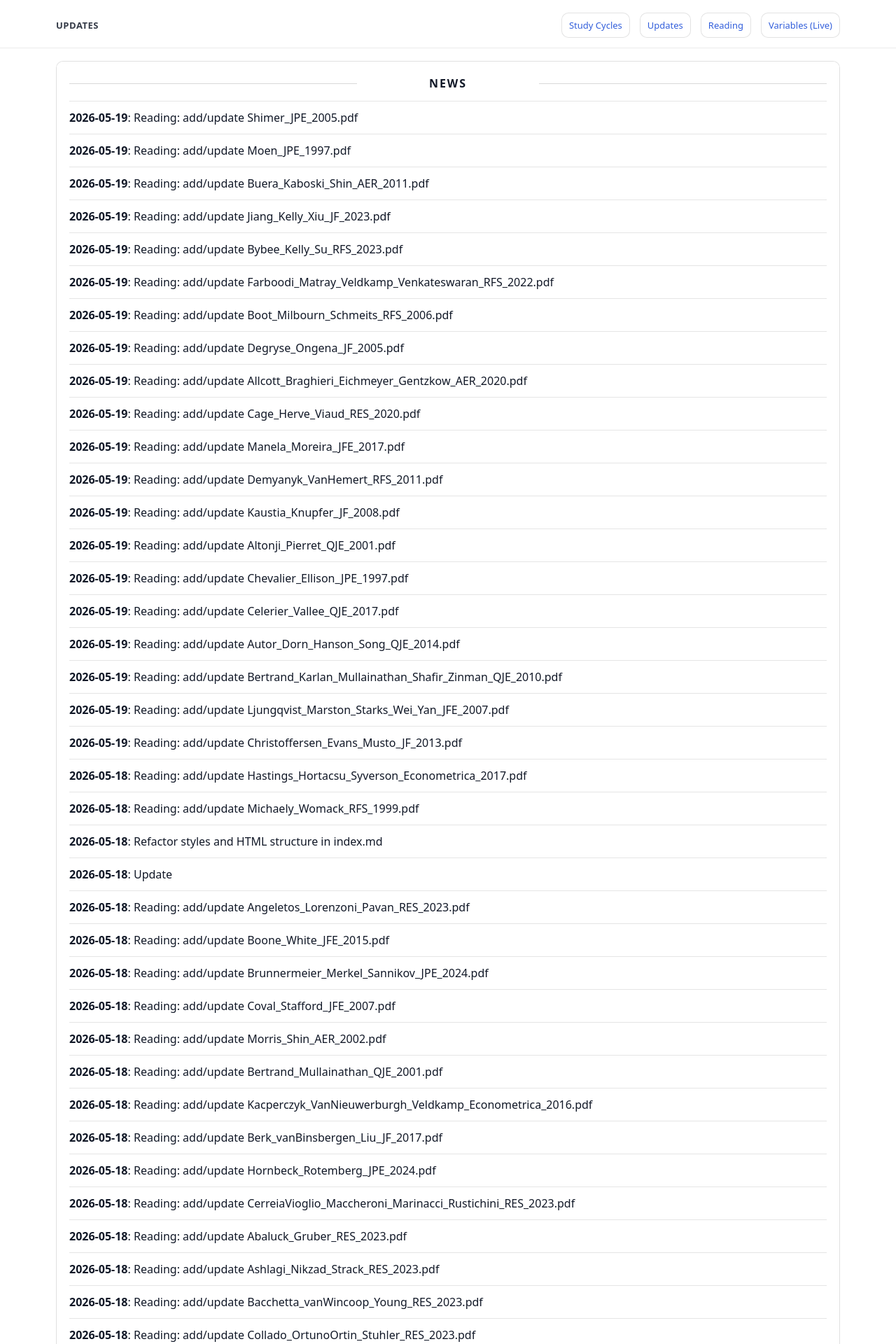
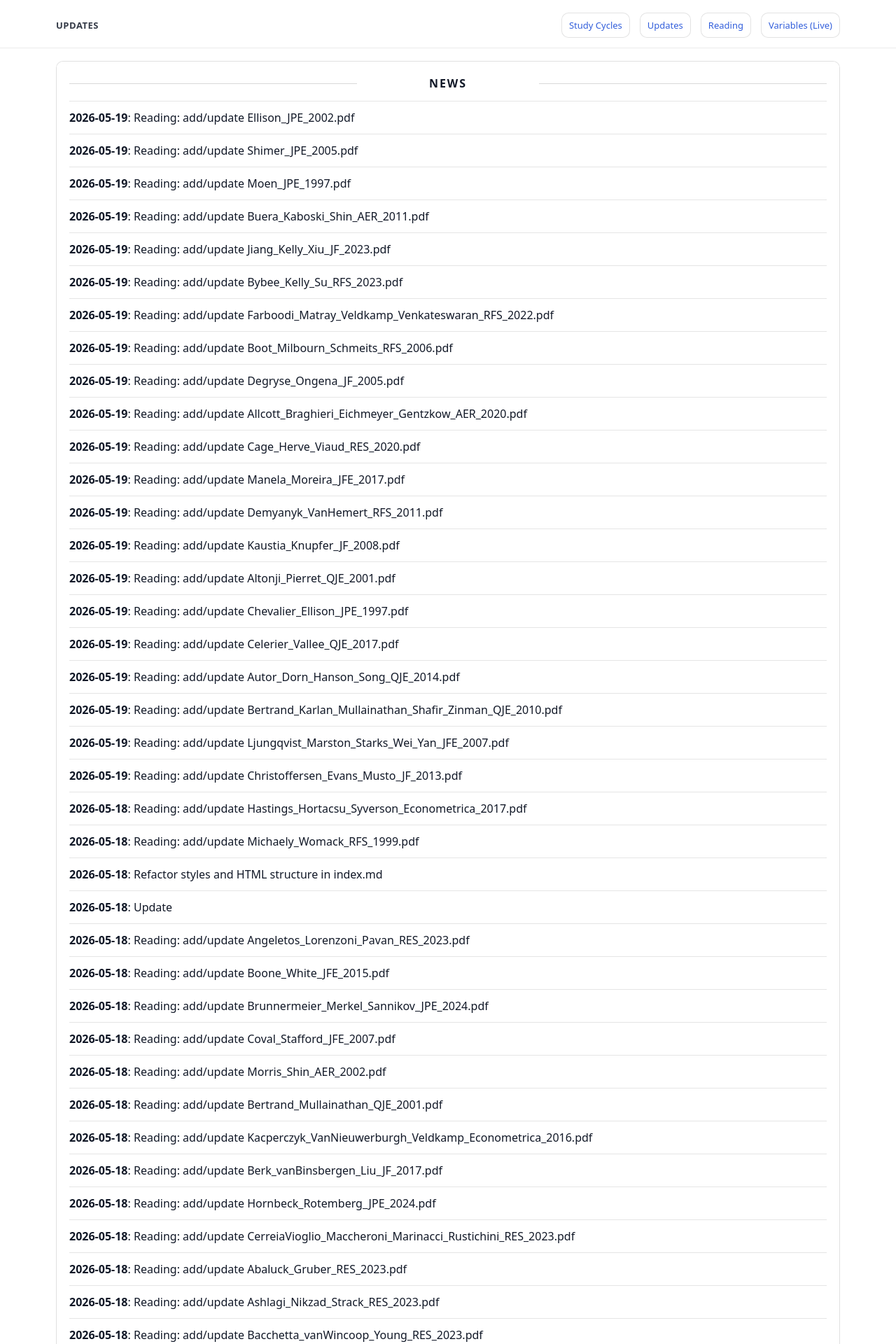
Before and after one commit to yaxinzn/study-archive, a Jekyll site: the page built from updates/index.md, in a window 1280 px wide. Shown: the top 1920 px of the page at 70% size. Built offline with Jekyll 4.4.1, drawn with Linux system fonts in a browser that asks for light colours; some of the changed text lies outside the part shown.

Commit message:
chore: update NEWS feed

```diff
--- a/_data/news.yml
+++ b/_data/news.yml
@@ -1,4 +1,7 @@
 # Auto-generated update history (sorted newest -> oldest). Do not edit manually.
+- ts: "1779182108"
+  date: "2026-05-19"
+  title: "Reading: add/update Ellison_JPE_2002.pdf"
 - ts: "1779181988"
   date: "2026-05-19"
   title: "Reading: add/update Shimer_JPE_2005.pdf"
```
